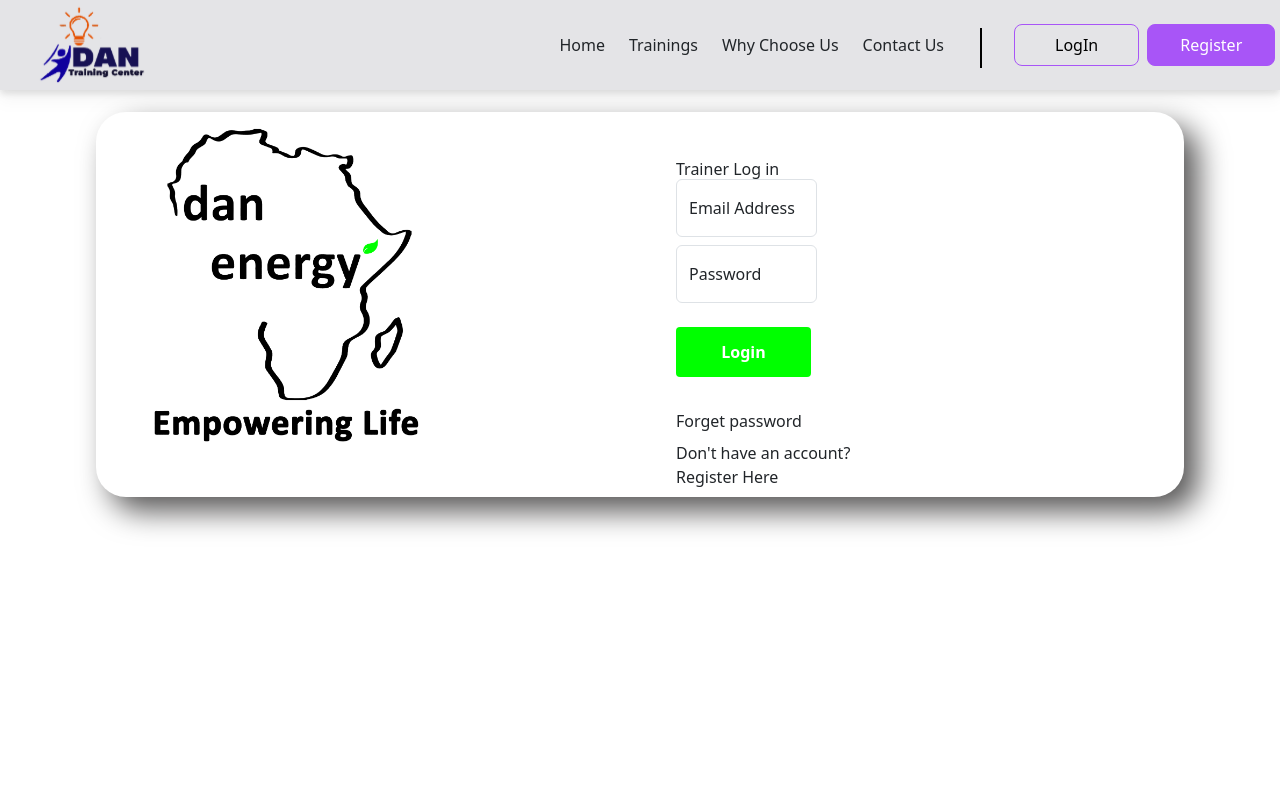
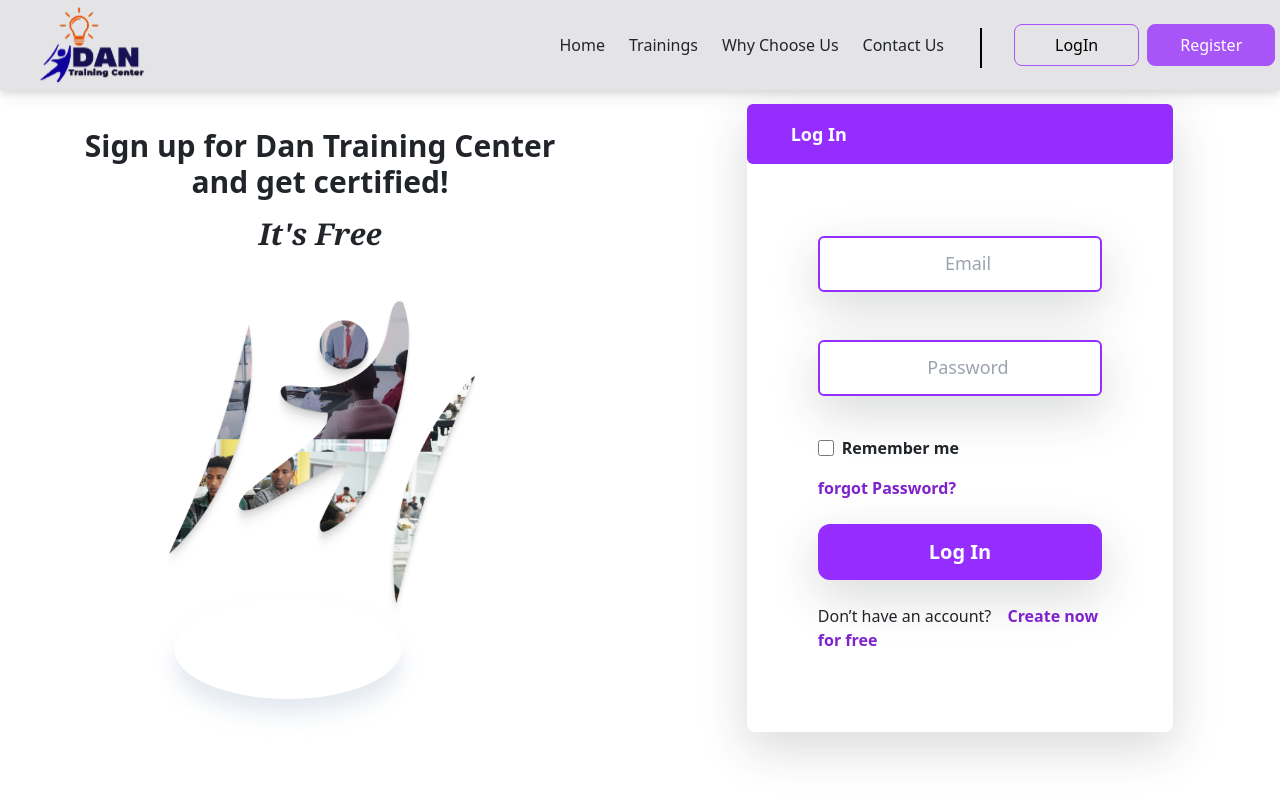
Before and after one commit to girumee/Dan-Training-Center, a React (Create React App) app: page /Login in a window 1280 px wide. Built offline with nearby package versions, Linux system fonts and the light colour scheme.

Commit message:
mar 22 login and register page

```diff
--- a/src/App.js
+++ b/src/App.js
@@ -1,8 +1,10 @@
 import "./App.css";
 import Main from "./Components/Main";
 import Login from "./Components/Auth/Login";
+import Admin from './Components/Users/Admin';
 
 import { Routes as Switch, Route } from "react-router-dom";
+import Register from "./Components/Auth/Register";
 
 function App() {
   return (
@@ -10,6 +12,8 @@
       <Switch>
         <Route index element={<Main />} />
         <Route path="/Login" element={<Login />} />
+        <Route path="/Register" element={<Register />}/>
+        <Route path="/Admin" element={<Admin />}/>
       </Switch>
     </div>
   );
--- /dev/null
+++ b/src/Components/Auth/InputField.jsx
@@ -0,0 +1,9 @@
+
+
+export default function InputField(props) {
+    return <input
+            type={props.type}
+            placeholder={props.pl}
+            className="border-2 w-2/3 my-4 border-[#962DFF] text-center rounded-md h-14 shadow-lg placeholder:pl-4 placeholder:text-lg"/>
+
+}
--- a/src/Components/Auth/Login.jsx
+++ b/src/Components/Auth/Login.jsx
@@ -1,137 +1,114 @@
-/* eslint-disable jsx-a11y/anchor-is-valid */
-import { Link } from "react-router-dom";
-import React, { useEffect, useState } from "react";
+// /* eslint-disable jsx-a11y/anchor-is-valid */ import { Link } from
+// "react-router-dom"; import React, { useEffect, useState } from "react"; //
 // import axios from "axios";
 
-import "./Login.css";
 import Navbar from "../Home/Navbar";
+import InputField from "./InputField";
+import { Link } from "react-router-dom";
 
-// const baseUrl = "http://127.0.0.1:8000/api";
+// import "./Login.css"; import Navbar from "../Home/Navbar"; // const baseUrl =
+// "http://127.0.0.1:8000/api"; function Login() {   useEffect(() => {
+// document.title = "Teacher Login | Dan";   });   //   //useState   //   const
+// [teacherLoginData, setTeacherLoginData] = useState({   //     email: "", //
+// password: "",   //   });   //   //start Change Element Value   // const
+// handleChange = (event) => {   //     setTeacherLoginData({   //
+// ...teacherLoginData,   //       [event.target.name]: event.target.value,   //
+//     });   //   };   //   // End Change Element Value   //   //start Submit
+// Form   //   const submitForm = () => {   //     const teacherFormData = new
+// FormData();   //     teacherFormData.append("email", teacherLoginData.email);
+//   //     teacherFormData.append("password", teacherLoginData.password);   //
+// try {   //       axios.post(baseUrl + "/teacher-login",
+// teacherFormData).then((res) => {   //         if (res.data.bool === true) //
+//       localStorage.setItem("teacherLoginStatus", true);   //
+// localStorage.setItem("teacherId", res.data.teacher_id);   //
+// window.location.href = "/teacher-dashboard";   //       });   //     } catch
+// (error) {   //       console.log(error);   //     }   //   };   //   //End
+// Submit Form   //   const teacherLoginStatus =
+// localStorage.getItem("teacherLoginStatus");   //   if (teacherLoginStatus ===
+// "true") {   //     window.location.href = "/teacher-dashboard";   //   }
+// return (     <div className="w-full h-full">       <Navbar />       <div
+// className="w-full h-screen px-24 pt-28">         <div className="grid
+// grid-cols-2 row1 relative px-auto shadow-xlg">           {/* <div
+// className="grid grid-cols-2 row1"> */}           {/* {teacherData.status ==
+// "success" && (         <p className="text-success text-center">Thanks for
+// your Registration</p>       )} */}           {/* {teacherData.status ==
+// "error" && (         <p className="text-danger text-center">Something went
+// wrong</p>       )} */}           <div className="w-[70%]">             <img
+// src="./assets/dan1.gif" className="w-full h-scree" alt="" />           </div>
+//           <div className="row">             <div className="col-lg-6 px-5
+// pt-5">               <h1 className="font-weight-bold ">Trainer Log in</h1>
+// <form>                 <div className="form-row">  <div
+// className="form-floating mb-2 col-lg-9">                     <input //
+// value={teacherLoginData.email}                       //
+// onChange={handleChange}                       name="email"    type="email"
+//           className="form-control"        id="email" placeholder="Email
+// Address"           />                     <label
+// htmlFor="floatingInput">Email Address</label>                   </div> <div
+// className="form-floating mb-2 col-lg-9"> <input             //
+// value={teacherLoginData.password} // onChange={handleChange} name="password"
+// type="password" className="form-control" id="password" placeholder="********"
+//               />                   <label
+// htmlFor="floatingInput">Password</label>       </div>     </div>  </form>
+//       {/* <div>       <input                 type="checkbox"
+// className="form-check-input"                id="checkbox"               />
+//   <label className="form-check-label">Remember</label> </div> */} <div
+// className="form-row mb-2 row">                 <div className="col-sm-9">
+//           <button                     // onClick={submitForm}
+// type="submit" className="btn1 mt-3 mb-4">                     {" "} Login
+//               </button> </div>               </div> <Link to="#">Forget
+// password</Link>               <p className="py-2">          {" "}
+// Don't have an account?{" "}                 <Link
+// to="/teacher-register">Register Here</Link>               </p> {/* end form
+// */} </div>           </div>   </div>       </div> </div>     // </div>  ); }
+// export default Login;
 
-function Login() {
-  useEffect(() => {
-    document.title = "Teacher Login | Dan";
-  });
+export default function Login() {
+    return <div className="w-screen h-Screen ">
+        <Navbar/>
+        <div className="grid grid-cols-2 h-screen overflow-clip">
 
-  //   //useState
-  //   const [teacherLoginData, setTeacherLoginData] = useState({
-  //     email: "",
-  //     password: "",
-  //   });
-
-  //   //start Change Element Value
-  //   const handleChange = (event) => {
-  //     setTeacherLoginData({
-  //       ...teacherLoginData,
-  //       [event.target.name]: event.target.value,
-  //     });
-  //   };
-  //   // End Change Element Value
-
-  //   //start Submit Form
-  //   const submitForm = () => {
-  //     const teacherFormData = new FormData();
-  //     teacherFormData.append("email", teacherLoginData.email);
-  //     teacherFormData.append("password", teacherLoginData.password);
-  //     try {
-  //       axios.post(baseUrl + "/teacher-login", teacherFormData).then((res) => {
-  //         if (res.data.bool === true)
-  //           localStorage.setItem("teacherLoginStatus", true);
-  //         localStorage.setItem("teacherId", res.data.teacher_id);
-  //         window.location.href = "/teacher-dashboard";
-  //       });
-  //     } catch (error) {
-  //       console.log(error);
-  //     }
-  //   };
-  //   //End Submit Form
-
-  //   const teacherLoginStatus = localStorage.getItem("teacherLoginStatus");
-  //   if (teacherLoginStatus === "true") {
-  //     window.location.href = "/teacher-dashboard";
-  //   }
-
-  return (
-    <div className="w-full h-full">
-      <Navbar />
-      <div className="w-full h-screen px-24 pt-28">
-        <div className="grid grid-cols-2 row1 relative px-auto shadow-xlg">
-          {/* <div className="grid grid-cols-2 row1"> */}
-          {/* {teacherData.status == "success" && (
-        <p className="text-success text-center">Thanks for your Registration</p>
-      )} */}
-          {/* {teacherData.status == "error" && (
-        <p className="text-danger text-center">Something went wrong</p>
-      )} */}
-          <div className="w-[70%]">
-            <img src="./assets/dan1.gif" className="w-full h-scree" alt="" />
-          </div>
-          <div className="row">
-            <div className="col-lg-6 px-5 pt-5">
-              <h1 className="font-weight-bold ">Trainer Log in</h1>
-
-              <form>
-                <div className="form-row">
-                  <div className="form-floating mb-2 col-lg-9">
-                    <input
-                      // value={teacherLoginData.email}
-                      // onChange={handleChange}
-                      name="email"
-                      type="email"
-                      className="form-control"
-                      id="email"
-                      placeholder="Email Address"
-                    />
-                    <label htmlFor="floatingInput">Email Address</label>
-                  </div>
-
-                  <div className="form-floating mb-2 col-lg-9">
-                    <input
-                      // value={teacherLoginData.password}
-                      // onChange={handleChange}
-                      name="password"
-                      type="password"
-                      className="form-control"
-                      id="password"
-                      placeholder="********"
-                    />
-                    <label htmlFor="floatingInput">Password</label>
-                  </div>
+            <div className=" p-[12%] pt-32 text-center h-1/2">
+                <p className="text-3xl font-bold">Sign up for Dan Training Center and get certified! <span className="block font-serif italic mt-3">It's Free</span></p>
+                <div className=" w-2/3 h-auto mx-auto mt-5">
+                    <div className="flex flex-col -space-y-16 ">
+                        <img alt="" src="/assets/loginside.png" className="flex"/>
+                        <div className="w-full h-[200px] ">
+                            <svg className="w-full h-full ">
+                                <ellipse
+                                    cx="40%"
+                                    cy="40%"
+                                    rx="35%"
+                                    ry="20%"
+                                    className="fill-slate-200 myshadow"/> {/*this is only for shadow */}
+                                <ellipse cx="40%" cy="40%" rx="35%" ry="25%" className="fill-white"/>
+                            </svg>
+                        </div>
+                    </div>
                 </div>
-              </form>
-              {/* <div>
-              <input
-                type="checkbox"
-                className="form-check-input"
-                id="checkbox"
-              />
-              <label className="form-check-label">Remember</label>
-            </div> */}
-              <div className="form-row mb-2 row">
-                <div className="col-sm-9">
-                  <button
-                    //   onClick={submitForm}
-                    type="submit"
-                    className="btn1 mt-3 mb-4">
-                    {" "}
-                    Login
-                  </button>
+            </div>
+            {/* Login part */}
+            <div className="p-[10%]">
+                <div className="w-5/6 h-auto mx-auto shadow-lg mt-10 rounded-lg pb-20">
+                    <div className="bg-[#962DFF] p-3 rounded-md">
+                        <h2 className="font-bold text-white text-lg ml-7">Log In</h2>
+                    </div>
+                    <div className="text-center pt-5">
+                        <InputField name='email' pl='Email' type='text'/>
+                        <InputField name='password' pl='Password' type='password'/>
+                        <div className="text-start flex gap-2 text-base font-semibold my-3 w-2/3 mx-auto">
+                        <input type="checkbox" className="w-4 "/>
+                        <p>Remember me</p>
+                        </div>
+                        <div className="text-start w-2/3 mx-auto">
+                        <a href="#" className="text-purple-700 font-semibold">forgot Password?</a>
+                        </div>
+                        <Link to='/admin'><input type="button" value='Log In' className='w-2/3 my-4 bg-[#962DFF] text-white font-bold text-xl text-center rounded-xl h-14 shadow-lg' /> </Link>
+                        <div className="w-2/3 mx-auto text-start">
+                        <p className="">Don’t have an account? <Link to='/register' className="pl-3 text-purple-700 font-semibold">Create now for free</Link></p>
+                        </div>
+                    </div>
                 </div>
-              </div>
-              <Link to="#">Forget password</Link>
-              <p className="py-2">
-                {" "}
-                Don't have an account?{" "}
-                <Link to="/teacher-register">Register Here</Link>
-              </p>
-              {/* end form */}
             </div>
-          </div>
         </div>
-      </div>
     </div>
-    // </div>
-  );
 }
-
-export default Login;
--- /dev/null
+++ b/src/Components/Auth/Register.jsx
@@ -0,0 +1,52 @@
+import Navbar from "../Home/Navbar";
+import InputField from "./InputField";
+import { Link } from "react-router-dom";
+
+export default function Register() {
+    return <div className="w-screen h-Screen ">
+        <Navbar/>
+        <div className="grid grid-cols-2 h-screen">
+
+            <div className=" p-[12%] pt-32 text-center h-1/2">
+                <p className="text-3xl font-bold">Sign up for Dan Training Center and get certified! <span className="block font-serif italic mt-3">It's Free</span></p>
+                <div className=" w-2/3 h-auto mx-auto mt-5">
+                    <div className="flex flex-col -space-y-16 ">
+                        <img alt="" src="/assets/loginside.png" className="flex"/>
+                        <div className="w-full h-[200px] ">
+                            <svg className="w-full h-full ">
+                                <ellipse
+                                    cx="40%"
+                                    cy="40%"
+                                    rx="35%"
+                                    ry="20%"
+                                    className="fill-slate-200 myshadow"/> {/*this is only for shadow */}
+                                <ellipse cx="40%" cy="40%" rx="35%" ry="25%" className="fill-white"/>
+                            </svg>
+                        </div>
+                    </div>
+                </div>
+            </div>
+            {/* Login part */}
+            <div className="p-[10%]">
+                <div className="w-5/6 h-auto mx-auto shadow-lg mt-10 rounded-lg pb-20">
+                    <div className="bg-[#962DFF] p-3 rounded-md">
+                        <h2 className="font-bold text-white text-lg ml-7">Register</h2>
+                    </div>
+                    <div className="text-center pt-5">
+                        <InputField name='email' pl='Email' type='text'/>
+                        <InputField name='password' pl='Password' type='password'/>
+                        <InputField name='confirmpassword' pl='Confirm Password' type='password'/>
+                        <div className="text-start flex gap-2 text-base font-semibold my-3 w-2/3 mx-auto">
+                        <input type="checkbox" className="w-4 "/>
+                        <p>I will accept all the privacy policy rules</p>
+                        </div>
+                        <input type="button" value='Register' className='w-2/3 my-4 bg-[#962DFF] text-white font-bold text-xl text-center rounded-xl h-14 shadow-lg' />
+                        <div className="w-2/3 mx-auto text-start">
+                        <p className="">Already have an account? <Link to='/login' className="pl-3 text-purple-700 font-semibold">LogIn</Link></p>
+                        </div>
+                    </div>
+                </div>
+            </div>
+        </div>
+    </div>
+}
--- a/src/Components/Home/Getintouch/Map.jsx
+++ b/src/Components/Home/Getintouch/Map.jsx
@@ -2,6 +2,7 @@
   return (
     <div className="w-[100%] map pl-[40%] py-5  static">
       <iframe
+      title=""
         className="w-[100%] h-[700px] rounded-lg "
         id="gmap_canvas"
         src="https://maps.google.com/maps?q=fiyel%20bet%20summit&t=&z=13&ie=UTF8&iwloc=&output=embed"
--- a/src/Components/Home/Navbar.jsx
+++ b/src/Components/Home/Navbar.jsx
@@ -36,7 +36,7 @@
               LogIn
             </button>
           </Link>
-          <Link to="/">
+          <Link to="/register">
             <button className="px-8 py-2">Register</button>
           </Link>
         </div>
```
Also changed, not shown: src/index.css (+11 -0 lines), public/assets/loginside.png (added).
